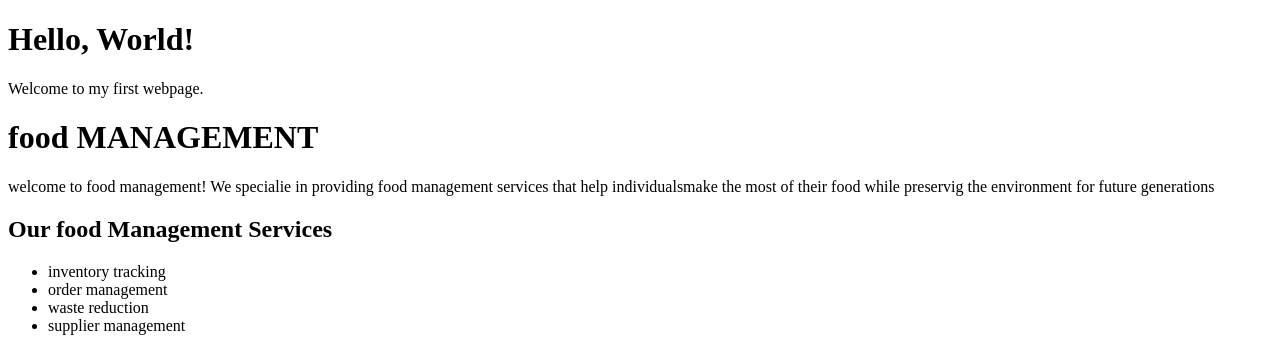
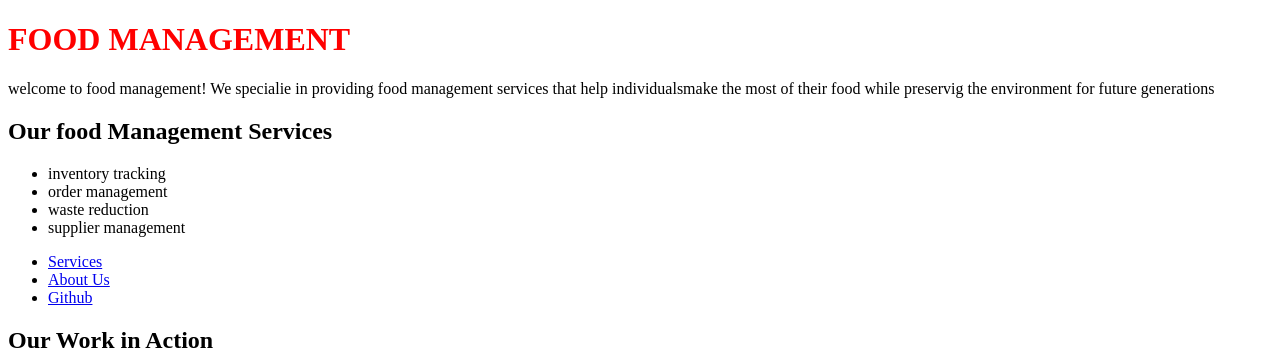
Before and after one commit to Gloria24250/25-1505, a plain HTML site: page index.html in a window 1280 px wide. Shown: the top 348 px of the page. Drawn offline with Linux system fonts and the light colour scheme.

Commit message:
Update index.html

```diff
--- a/index.html
+++ b/index.html
@@ -1,14 +1,19 @@
 <!DOCTYPE html>
 <html>
-<head>
-    <title>Hello World Page</title>
+<head></style>
+
 </head>
 <body>
-    <h1>Hello, World!</h1>
-    <p>Welcome to my first webpage.</p>
+    <h1>FOOD MANAGEMENT </h1>
+    <style>
+        h1
+        {
+            color:red;
+        }
+     </style>
 </body>
 </html>
-<h1>food MANAGEMENT</h1>
+
 <p>
 welcome to food management! We specialie in providing food management services that help individualsmake the most of their food while preservig the environment for future generations
 </p>
```
